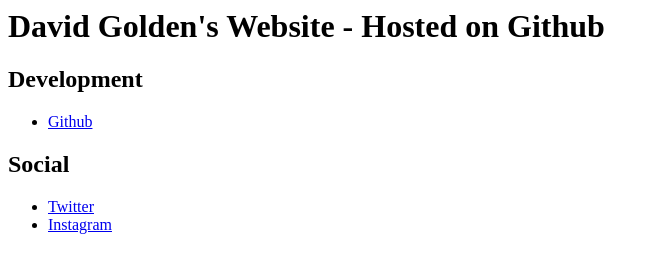
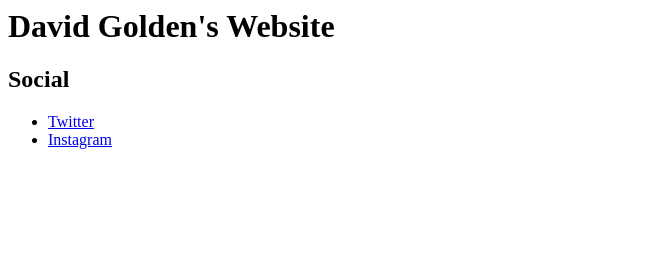
Before and after one commit to dcgolden/dcgolden.github.io, a plain HTML site: page index.html in a window 1280 px wide. Shown: the whole page, without its empty margins (0-659 px from the left). Drawn offline with Linux system fonts and the light colour scheme.

Commit message:
removed github link

```diff
--- a/index.html
+++ b/index.html
@@ -3,13 +3,7 @@
 	<title>David Golden's Website</title>
 </head>
 <body>
-<h1>David Golden's Website - Hosted on Github</h1>
-
-<h2>Development</h2>
-
-<ul>
-	<li><a href="https://www.github.com/dcgolden">Github</a></li>
-</ul>
+<h1>David Golden's Website</h1>
 
 <h2>Social</h2>
 
```
